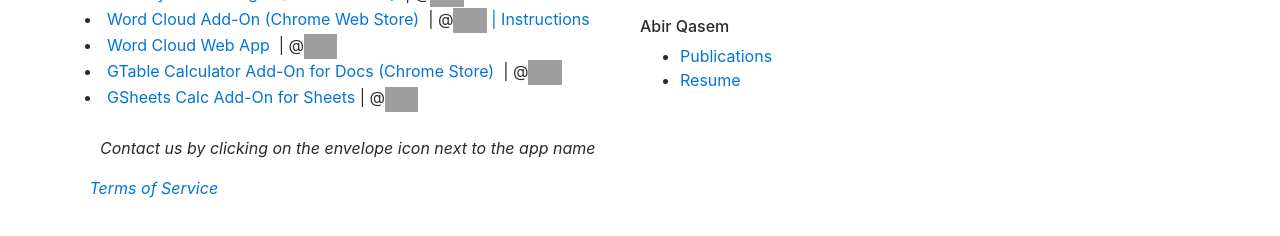
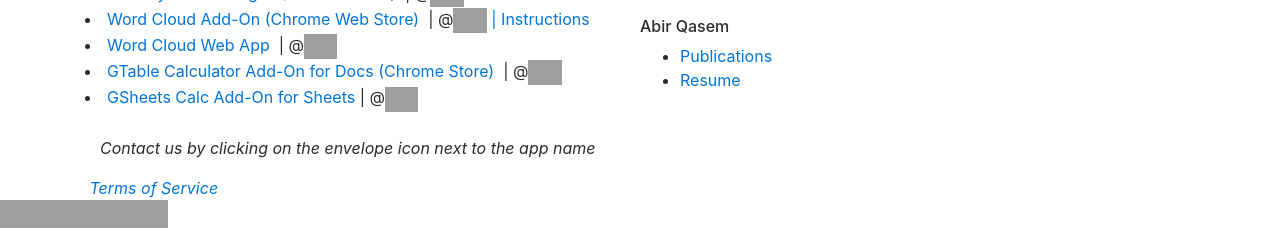
Before and after one commit to tanyagupta/li60, a Flask app: page / in a window 1280 px wide. Shown: the part 564-800 px from the top of the page. Run offline with Flask 2, Linux system fonts and the light colour scheme; some libraries are stand-ins or nearby versions; grey boxes are pictures that could not be loaded.

Commit message:
feat: added footer info

```diff
--- a/templates/index.html
+++ b/templates/index.html
@@ -103,6 +103,6 @@
 
 
 <!--   <img height="100" width="300" src="https://github.com/tanyagupta/tanyagupta.github.io/blob/master/images/wordcloud.png?raw=true">  -->
-
+<a href="https://track.fiverr.com/visit/?bta=232482&nci=7008" Target="_Top"><img border="0" src="https://fiverr.ck-cdn.com/tn/serve/?cid=11804643"  width="168" height="28"></a>
     </body>
 </html>
```
